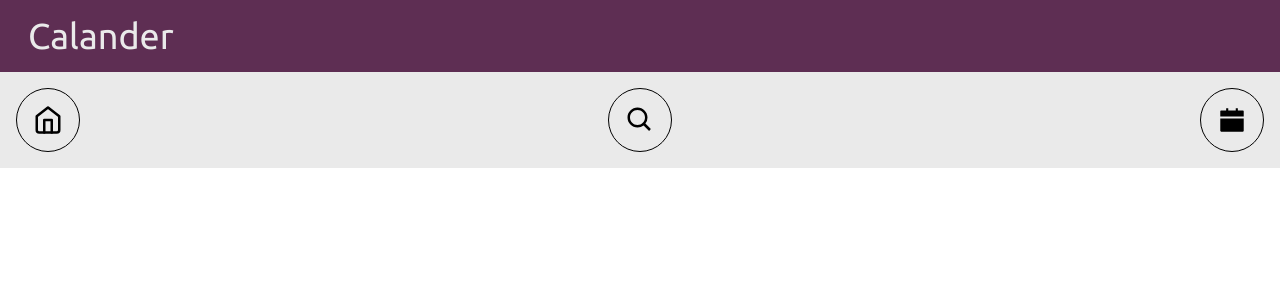
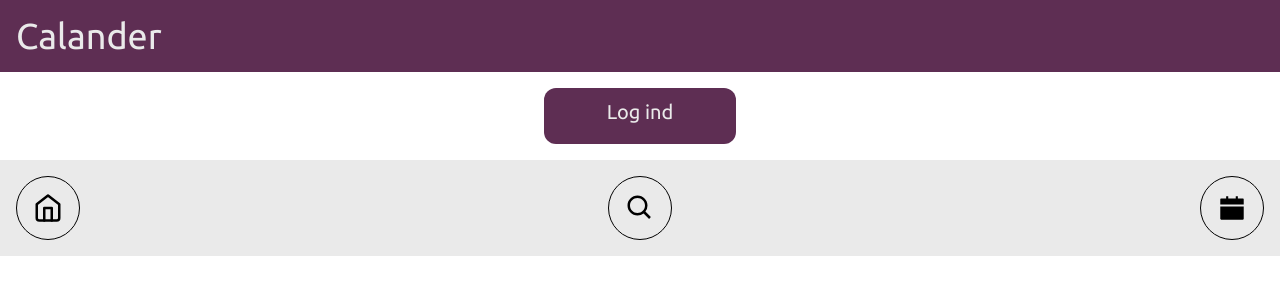
Before and after one commit to rts-cmk-wu06/landrup-dans-DEJENERUTA, a React (Create React App) app in the folder dans-app/: page /calander in a window 1280 px wide. Shown: the top 300 px of the page. Built offline with nearby package versions, Linux system fonts and the light colour scheme.

Commit message:
added login button to calander page

```diff
--- a/dans-app/src/pages/Calander.js
+++ b/dans-app/src/pages/Calander.js
@@ -1,6 +1,7 @@
 import React, { useContext, useEffect } from "react";
 import { userContext } from "../context/UserContext";
 import Navigation from "../components/Navigation";
+import { Link } from "react-router-dom";
 
 const Calander = () => {
   const { userData, setUserData } = useContext(userContext);
@@ -22,8 +23,16 @@ const Calander = () => {
   });
 
   return (
-    <div className="bg-purple">
-      <h1 className="text-4xl p-4 ml-3 text-white">Calander</h1>
+    <div>
+      <h1 className=" bg-purple text-4xl p-4  text-white">Calander</h1>
+      {userData.userId === undefined && (
+        <Link
+          to="/login"
+          className="w-48 m-auto mt-4 mb-4 rounded-xl h-14 flex justify-center p-6 items-center text-center  text-white text-xl pb-8 bg-purple"
+        >
+          Log ind
+        </Link>
+      )}
 
       {userData?.activities?.map((activity) => (
         <div
```
